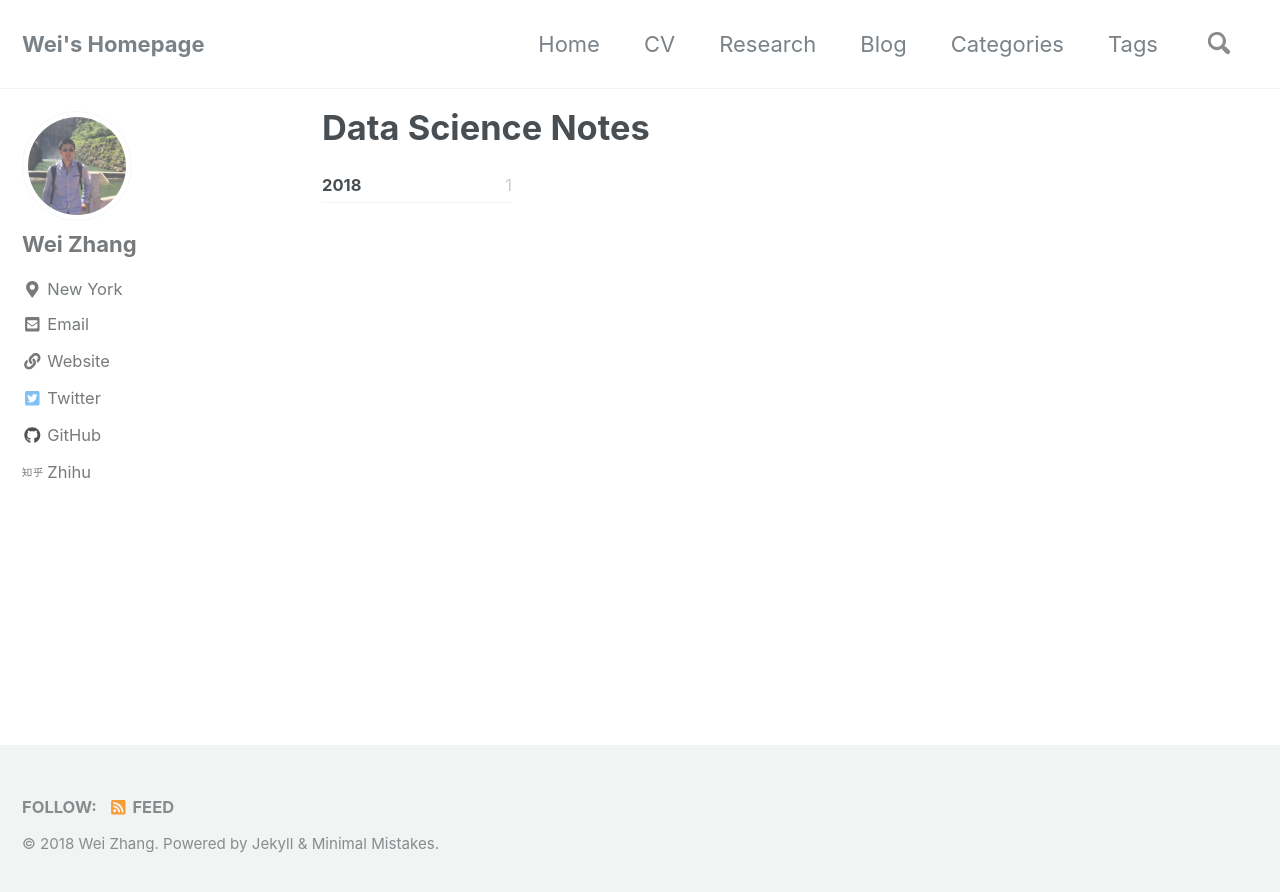
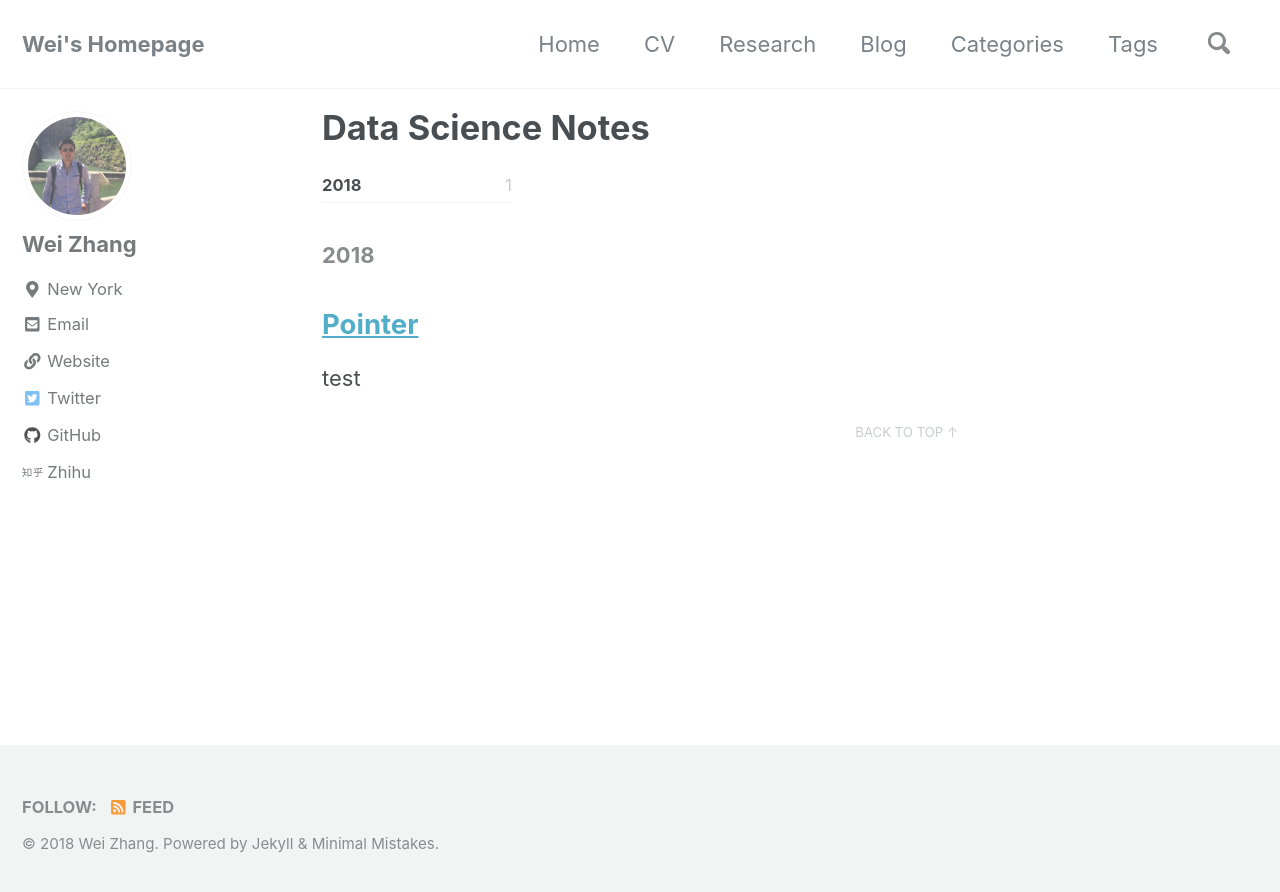
Before and after one commit to Wei2624/Wei2624.github.io, a Jekyll site: the page built from _research/ds_page.md, in a window 1280 px wide. Shown: the top 892 px of the page. Built offline with Jekyll 4.4.1, drawn with Linux system fonts in a browser that asks for light colours; nearby versions of some CDN libraries; comment, search, counter and statistics services are not loaded.

Commit message:
ds page test

```diff
--- a/_research/ds_page.md
+++ b/_research/ds_page.md
@@ -14,3 +14,14 @@ permalink: /data_science/
       </a>
     </li>
 </ul>
+
+<section id="2018" class="taxonomy__section">
+	<h2 class="archive__subtitle">2018</h2>
+	<div class="entries-{{ page.entries_layout | default: 'list' }}">
+	    <h2 class="archive__item-title" itemprop="headline">
+	        <a href="https://wei2624.github.io/posts/pointer/" rel="permalink">Pointer</a>
+	    </h2>
+	    <p class="archive__item-excerpt" itemprop="description">{{ "test" | markdownify | strip_html | truncate: 160 }}</p>
+	</div>
+	<a href="#page-title" class="back-to-top">{{ site.data.ui-text[site.locale].back_to_top | default: 'Back to Top' }} &uarr;</a>
+</section>
```
